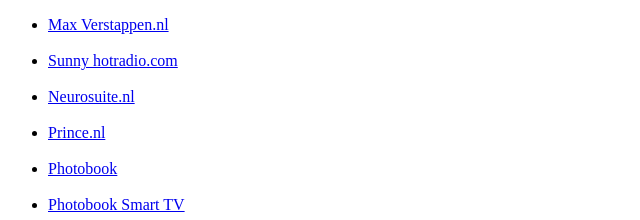
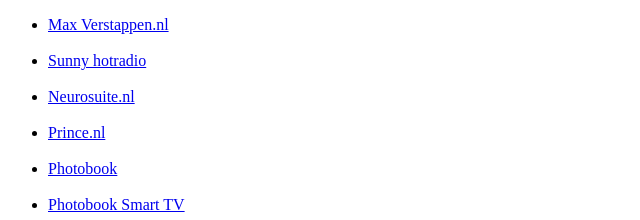
Before and after one commit to Georgyporgie/portfolio-mobile, a plain HTML site: page portfolio.html in a window 1280 px wide. Shown: the part 231-451 px from the top of the page, 0-640 px from the left. Drawn offline with Linux system fonts and the light colour scheme.

Commit message:
Update portfolio.html

```diff
--- a/portfolio.html
+++ b/portfolio.html
@@ -28,7 +28,7 @@ owner: Joris van Meerten</h3>
     </li>
       <br>
 <li>
-     <a href="https://sunnyhotradio.com">Sunny hotradio.com</a>
+     <a href="https://sunnyhotradio.com">Sunny hotradio</a>
     </li>
 
  <br>
```
